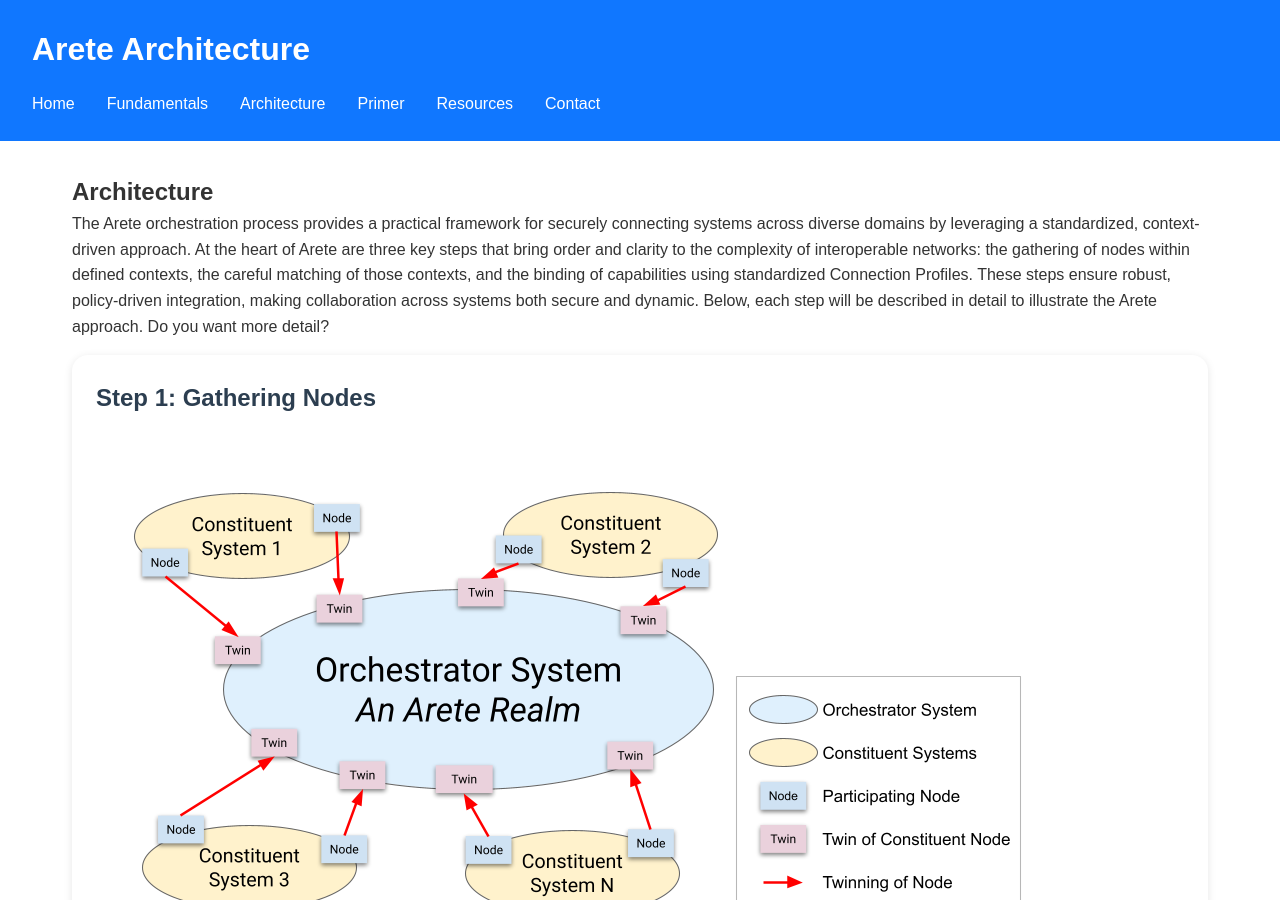
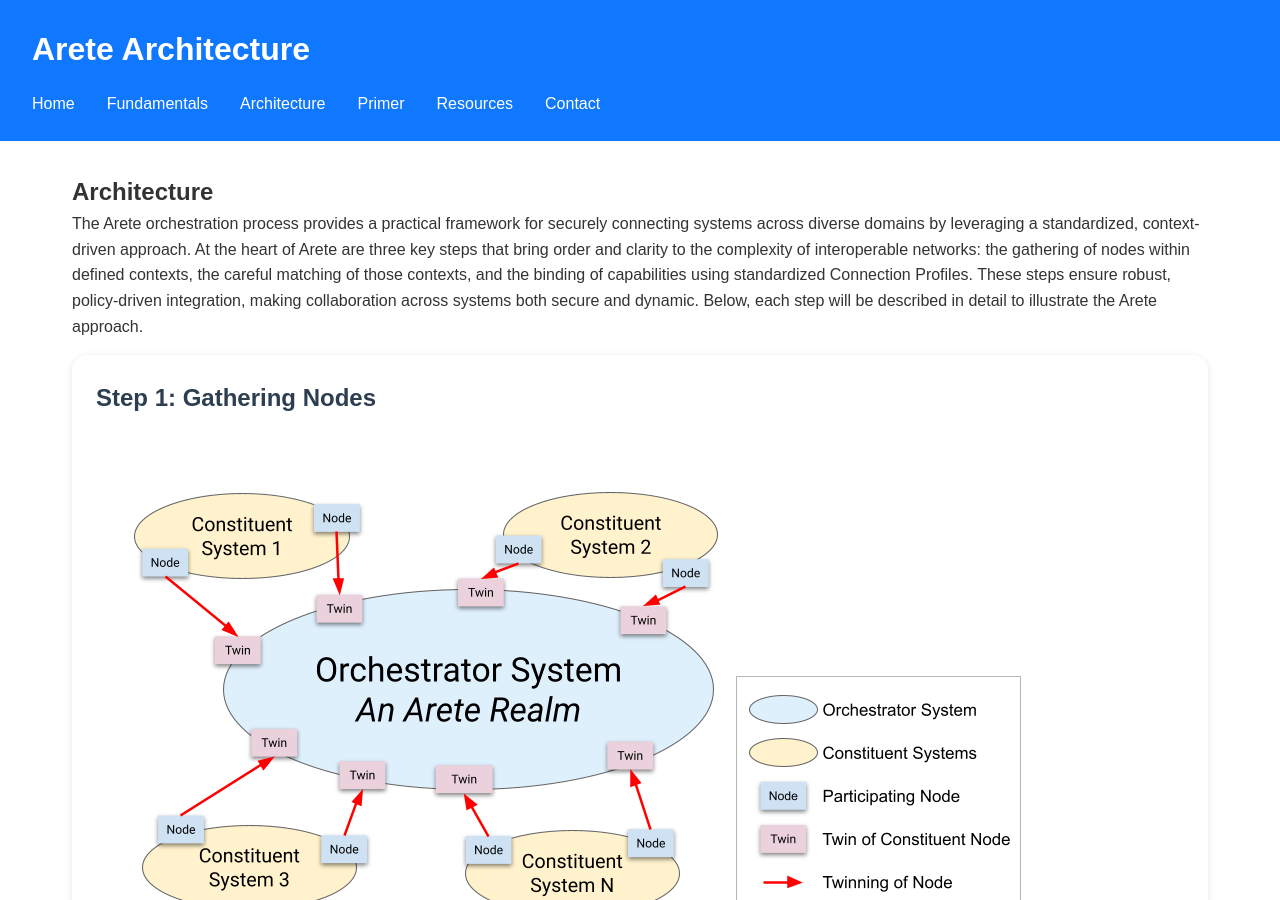
Before and after one commit to project-arete/website, a Jekyll site: the page architecture.html, which Jekyll copies as it is, in a window 1280 px wide and 900 px high. Built offline with Jekyll 4.4.1, drawn with Linux system fonts in a browser that asks for light colours.

Commit message:
Update architecture.html

```diff
--- a/architecture.html
+++ b/architecture.html
@@ -24,7 +24,7 @@
   <main>
     <section class="hero">
       <h1>Architecture</h1>
-      <p>The Arete orchestration process provides a practical framework for securely connecting systems across diverse domains by leveraging a standardized, context-driven approach. At the heart of Arete are three key steps that bring order and clarity to the complexity of interoperable networks: the gathering of nodes within defined contexts, the careful matching of those contexts, and the binding of capabilities using standardized Connection Profiles. These steps ensure robust, policy-driven integration, making collaboration across systems both secure and dynamic. Below, each step will be described in detail to illustrate the Arete approach. Do you want more detail?</p>
+      <p>The Arete orchestration process provides a practical framework for securely connecting systems across diverse domains by leveraging a standardized, context-driven approach. At the heart of Arete are three key steps that bring order and clarity to the complexity of interoperable networks: the gathering of nodes within defined contexts, the careful matching of those contexts, and the binding of capabilities using standardized Connection Profiles. These steps ensure robust, policy-driven integration, making collaboration across systems both secure and dynamic. Below, each step will be described in detail to illustrate the Arete approach.</p>
     </section>
 
     <section class="process-steps">
```
